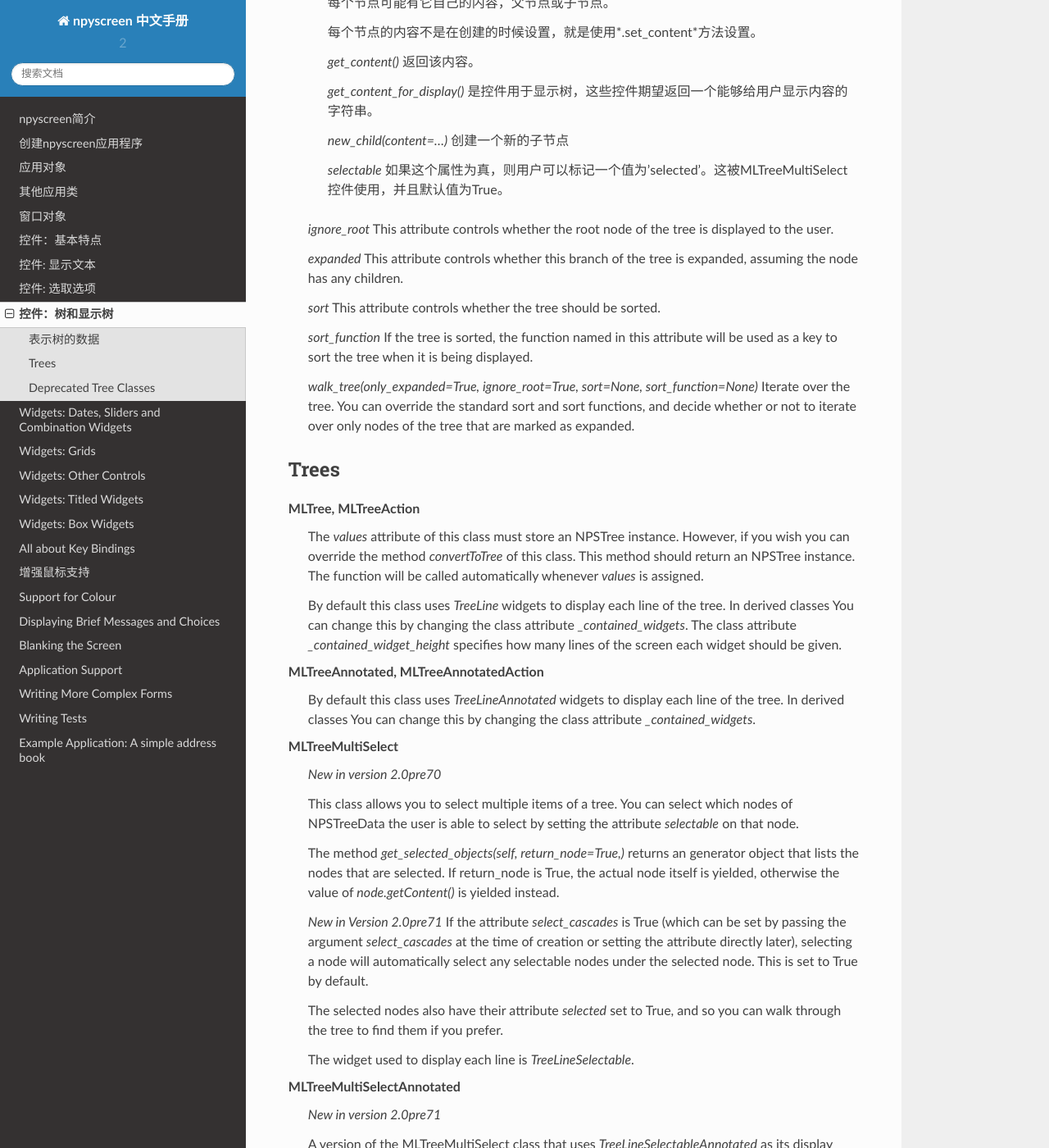
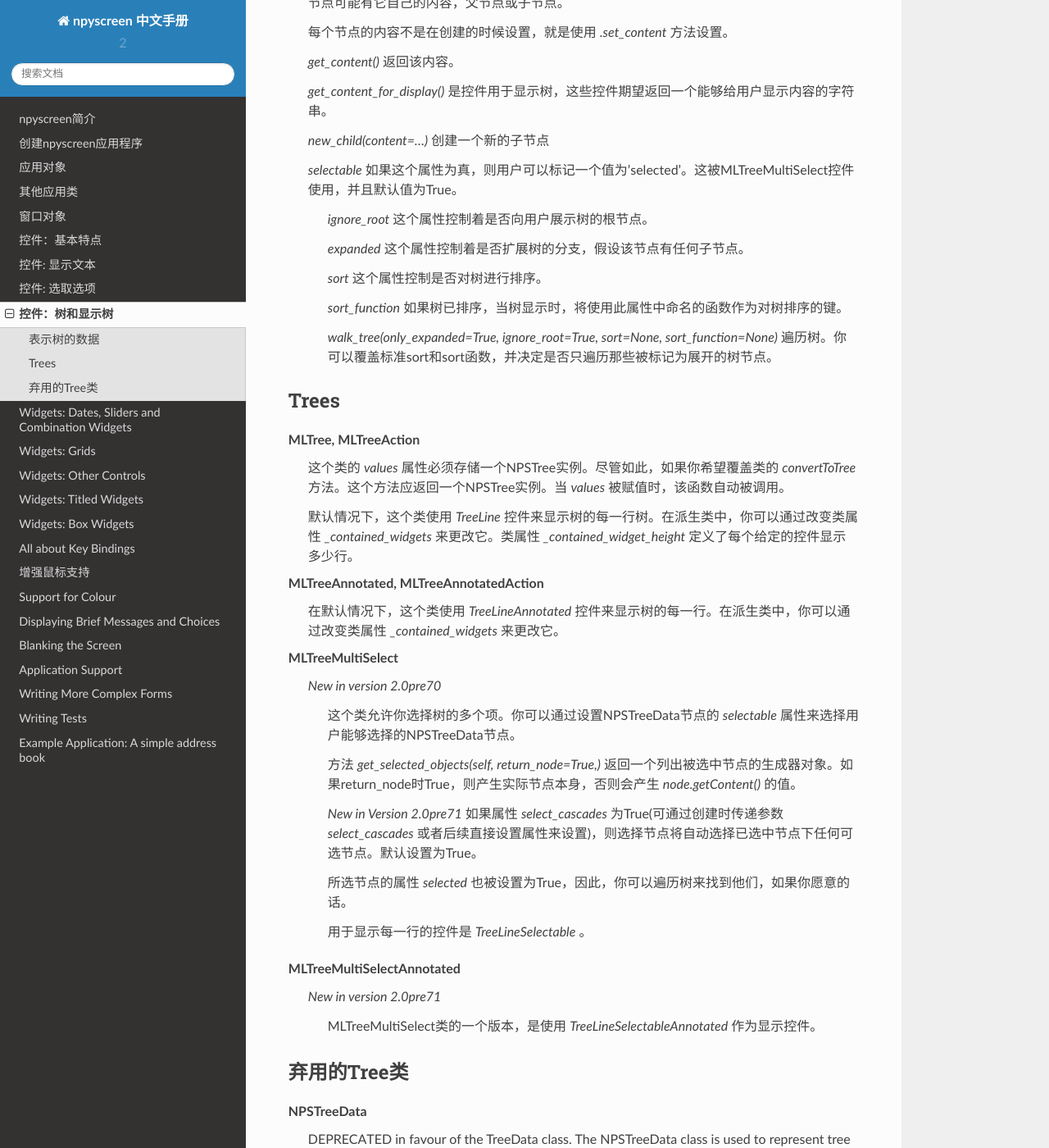
Before and after one commit to will-mei/npyscreen_doc_zh, a Sphinx documentation site: the page built from docs/source/widgets-trees.rst, in a window 1280 px wide and 1400 px high, scrolled down 290 px. Shown: the whole window at 82% size. Built offline with Sphinx 7.4.7 and the Read the Docs theme 2.0.0, drawn with Linux system fonts in a browser that asks for light colours; some of the changed text lies outside the part shown.

Commit message:
widget widget-tree

```diff
--- a/docs/source/widgets-trees.rst
+++ b/docs/source/widgets-trees.rst
@@ -8,7 +8,7 @@
 TreeData
 	类TreeData是被用于表示树对象。每一个树节点，包括根节点，是一个NPSTreeData实例。每个节点可能有它自己的内容，父节点或子节点。
 
-	每个节点的内容不是在创建的时候设置，就是使用*.set_content*方法设置。
+	每个节点的内容不是在创建的时候设置，就是使用 *.set_content* 方法设置。
 
 	*get_content()* 返回该内容。
 
@@ -18,57 +18,49 @@ TreeData
 
 	*selectable* 如果这个属性为真，则用户可以标记一个值为'selected'。这被MLTreeMultiSelect控件使用，并且默认值为True。
 
-    *ignore_root* This attribute controls whether the root node of the tree is displayed to the user.
+		*ignore_root* 这个属性控制着是否向用户展示树的根节点。
 
-    *expanded* This attribute controls whether this branch of the tree is expanded, assuming the node has any children.
+		*expanded* 这个属性控制着是否扩展树的分支，假设该节点有任何子节点。
 
-    *sort* This attribute controls whether the tree should be sorted.
+		*sort* 这个属性控制是否对树进行排序。
 
-    *sort_function* If the tree is sorted, the function named in this attribute will be used as a key to sort the tree when it is being displayed.
+		*sort_function* 如果树已排序，当树显示时，将使用此属性中命名的函数作为对树排序的键。
 
-    *walk_tree(only_expanded=True, ignore_root=True, sort=None, sort_function=None)*  Iterate over the tree.  You can override the standard sort and sort functions, and decide whether or not to iterate over only nodes of the tree that are marked as expanded.
+		*walk_tree(only_expanded=True, ignore_root=True, sort=None, sort_function=None)* 遍历树。你可以覆盖标准sort和sort函数，并决定是否只遍历那些被标记为展开的树节点。
 
 
 Trees
 +++++
 
 MLTree, MLTreeAction
-    The *values* attribute of this class must store an NPSTree instance.
-    However, if you wish you can override the method *convertToTree* of this
-    class.  This method should return an NPSTree instance.  The function will be
-    called automatically whenever *values* is assigned.
+		这个类的 *values* 属性必须存储一个NPSTree实例。尽管如此，如果你希望覆盖类的 *convertToTree* 方法。这个方法应返回一个NPSTree实例。当 *values* 被赋值时，该函数自动被调用。
 
-    By default this class uses *TreeLine* widgets
-    to display each line of the tree.  In derived classes You can change this by changing
-    the class attribute *_contained_widgets*.  The class attribute `_contained_widget_height`
-    specifies how many lines of the screen each widget should be given.
+		默认情况下，这个类使用 *TreeLine* 控件来显示树的每一行树。在派生类中，你可以通过改变类属性 *_contained_widgets* 来更改它。类属性 `_contained_widget_height`  定义了每个给定的控件显示多少行。
 
 MLTreeAnnotated, MLTreeAnnotatedAction
-    By default this class uses *TreeLineAnnotated* widgets to display each line of the tree.
-    In derived classes You can change this by changing the class
-    attribute *_contained_widgets*.
+	  在默认情况下，这个类使用 *TreeLineAnnotated* 控件来显示树的每一行。在派生类中，你可以通过改变类属性 *_contained_widgets* 来更改它。
 
 MLTreeMultiSelect
     *New in version 2.0pre70*
 
-    This class allows you to select multiple items of a tree.  You can select which nodes of NPSTreeData the user is able to select by setting the attribute *selectable* on that node.
+		这个类允许你选择树的多个项。你可以通过设置NPSTreeData节点的 *selectable* 属性来选择用户能够选择的NPSTreeData节点。
 
-    The method *get_selected_objects(self, return_node=True,)* returns an generator object that lists the nodes that are selected.  If return_node is True, the actual node itself is yielded, otherwise the value of *node.getContent()* is yielded instead.
+		方法 *get_selected_objects(self, return_node=True,)* 返回一个列出被选中节点的生成器对象。如果return_node时True，则产生实际节点本身，否则会产生 *node.getContent()* 的值。
 
-    *New in Version 2.0pre71*   If the attribute *select_cascades* is True (which can be set by passing the argument *select_cascades* at the time of creation or setting the attribute directly later), selecting a node will automatically select any selectable nodes under the selected node. This is set to True by default.
+		*New in Version 2.0pre71* 如果属性 *select_cascades* 为True(可通过创建时传递参数 *select_cascades* 或者后续直接设置属性来设置)，则选择节点将自动选择已选中节点下任何可选节点。默认设置为True。
 
-    The selected nodes also have their attribute *selected* set to True, and so you can walk through the tree to find them if you prefer.
+		所选节点的属性 *selected* 也被设置为True，因此，你可以遍历树来找到他们，如果你愿意的话。
 
-    The widget used to display each line is *TreeLineSelectable*.
+		用于显示每一行的控件是 *TreeLineSelectable* 。
 
 MLTreeMultiSelectAnnotated
     *New in version 2.0pre71*
 
-    A version of the MLTreeMultiSelect class that uses *TreeLineSelectableAnnotated* as its display widgets.
+		MLTreeMultiSelect类的一个版本，是使用 *TreeLineSelectableAnnotated* 作为显示控件。
 
 
 
-Deprecated Tree Classes
+弃用的Tree类
 +++++++++++++++++++++++
 NPSTreeData
     DEPRECATED in favour of the TreeData class.  The NPSTreeData class is used to represent tree objects.  Each node of the tree, including the root node, is an NPSTreeData instance.  Each node may have its own content, a parent or children.
```
Also changed, not shown: docs/source/widgets.rst (+12 -12 lines).
